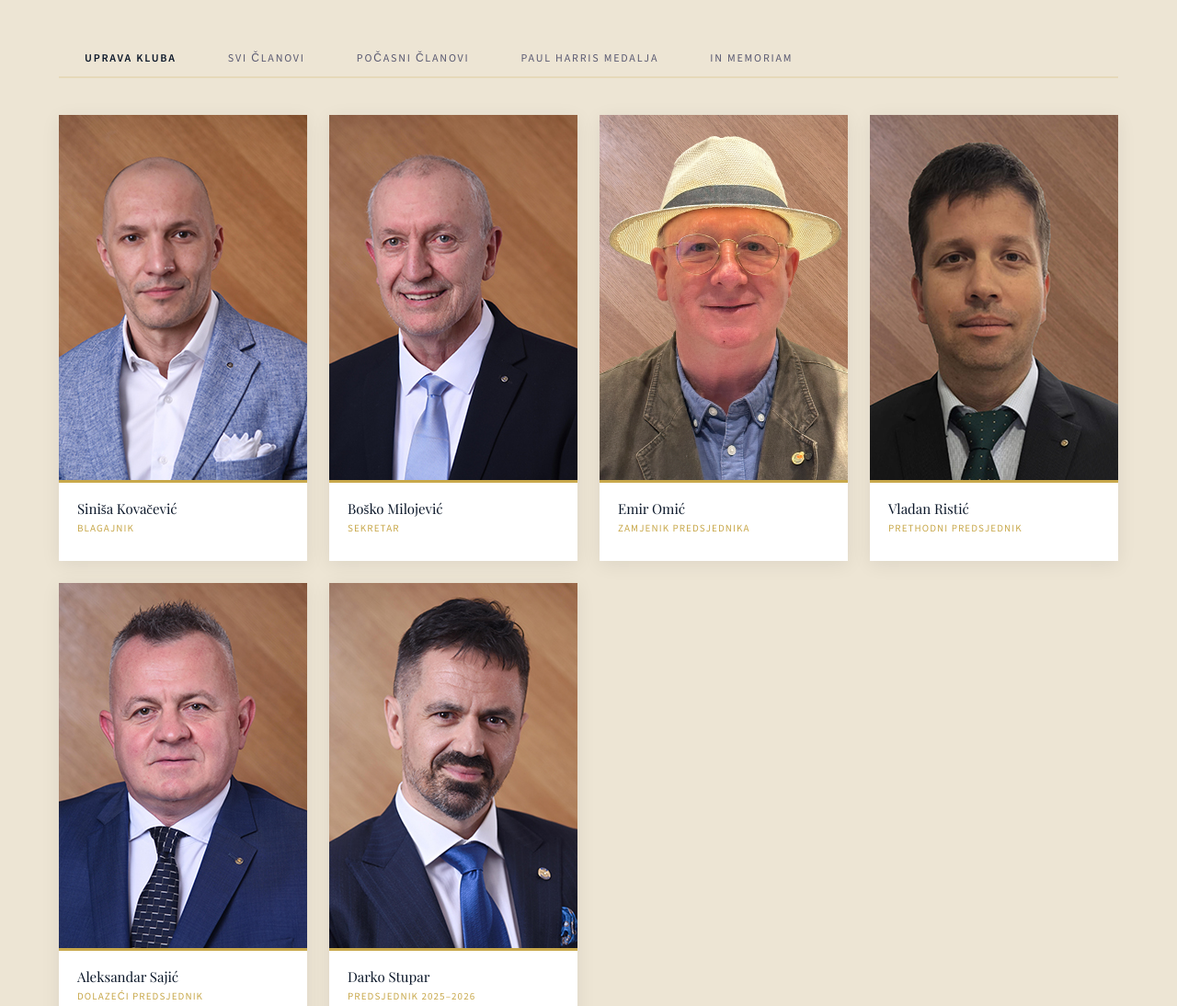
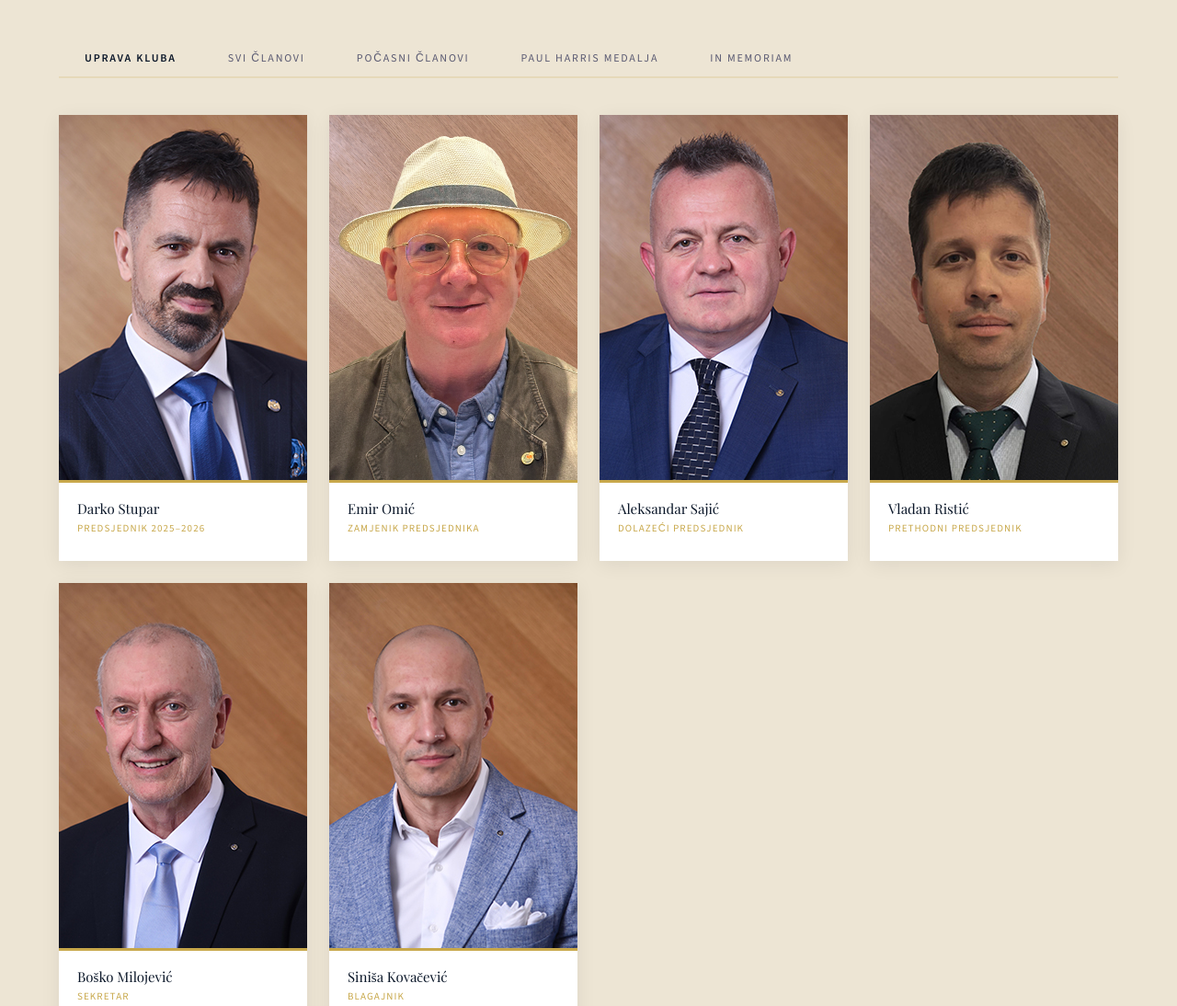
Before and after one commit to rcbanjaluka/rcbanjaluka, an Eleventy site: page index.njk in a window 1280 px wide. Shown: the part 6560-7654 px from the top of the page at 92% size. Built offline with nearby package versions, Linux system fonts and the light colour scheme; Eleventy itself is replaced by a stand-in of ours; files that its build step writes are made by us from their sources; files whose address does not match are found by name; a web font is replaced by a local one.

Commit message:
Update index.njk

```diff
--- a/index.njk
+++ b/index.njk
@@ -1875,8 +1875,7 @@
 
   <div id="tab-uprava" class="tab-panel active">
    <div class="members-grid">
-    {%- for clan in collections.clanovi %}
-    {%- if clan.data.uloga_sr == "Predsjednik 2025–2026" or clan.data.uloga_sr == "Zamjenik predsjednika" or clan.data.uloga_sr == "Dolazeći predsjednik" or clan.data.uloga_sr == "Prethodni predsjednik" or clan.data.uloga_sr == "Sekretar" or clan.data.uloga_sr == "Blagajnik" %}
+{%- for clan in collections.uprava %}
 <div class="member-card">
   <div class="member-avatar" style="position:relative;overflow:hidden;">
     {%- if clan.data.fotografija %}<img src="{{ clan.data.fotografija }}" alt="{{ clan.data.ime }}" style="width:100%;height:100%;object-fit:cover;object-position:center 15%;position:absolute;inset:0;">{%- endif %}
@@ -1888,9 +1887,7 @@
     <div class="member-role en">{{ clan.data.uloga_en }}</div>
   </div>
 </div>
-    {%- endif %}
 {%- endfor %}
-    </div>
 </div>
 
   <div id="tab-aktivni" class="tab-panel">
```
Lines whose indentation alone changed are shown as unchanged.
